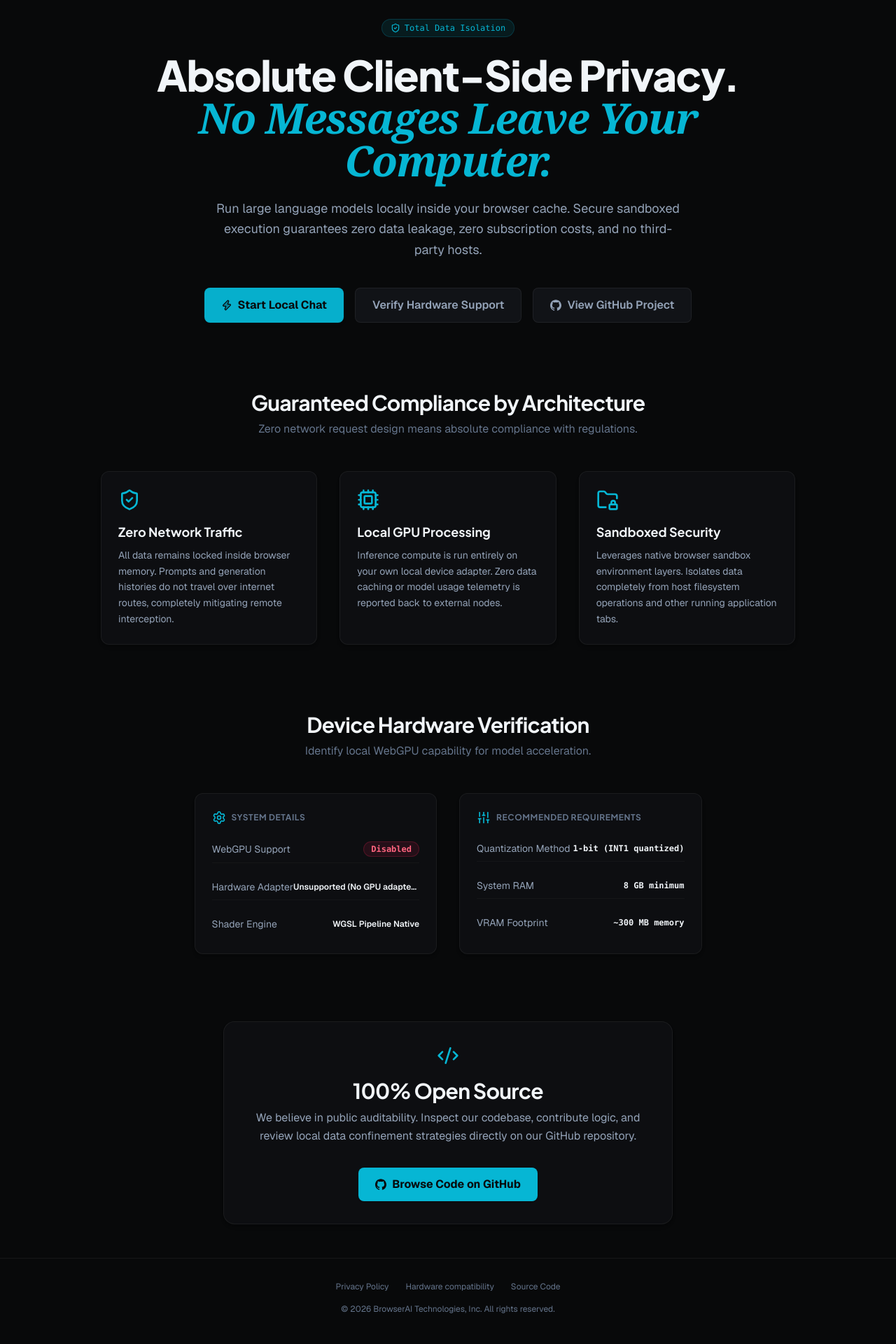
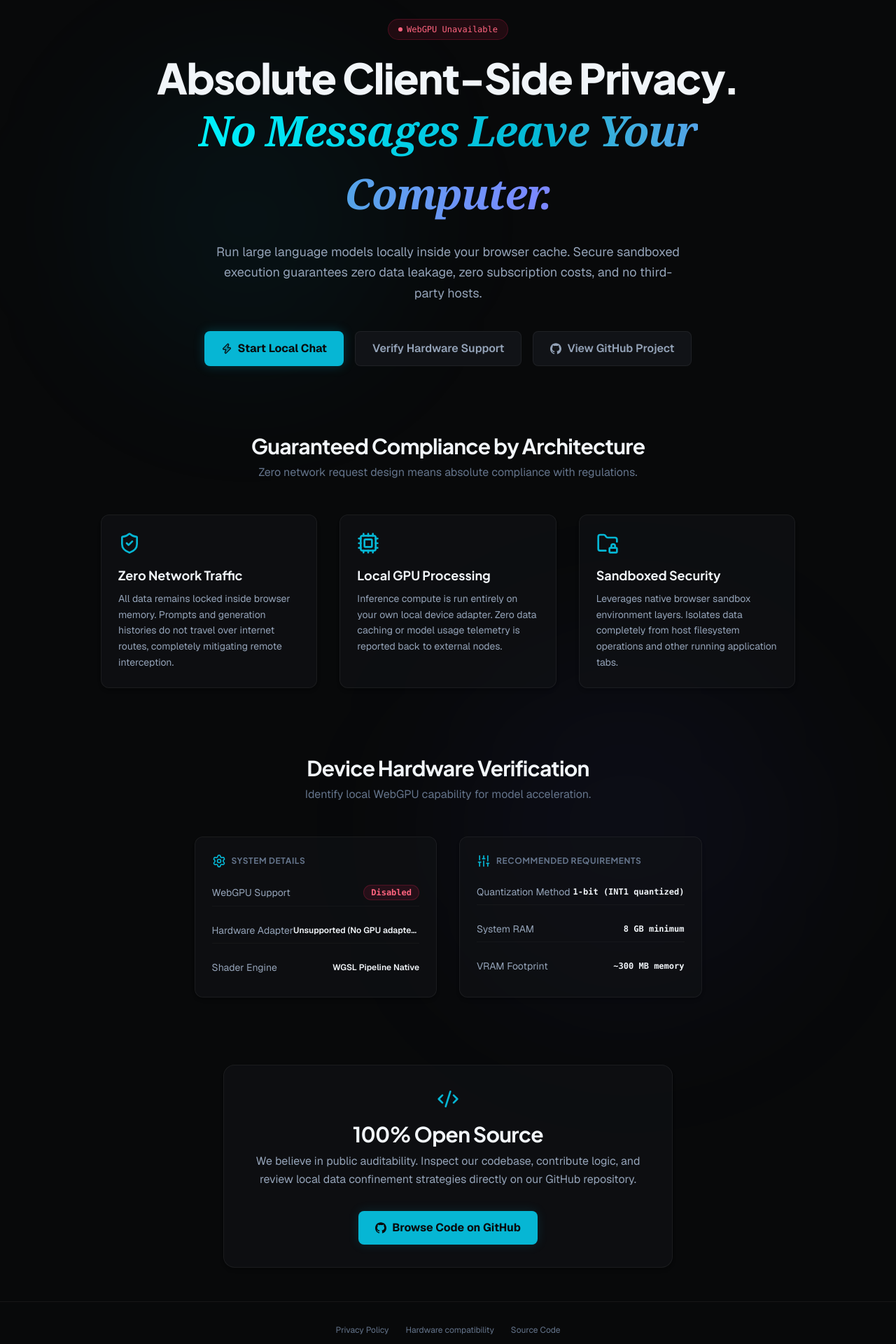
Before and after one commit to phaneesh29/browser_ai, a React (Vite) app: page / in a window 1280 px wide. Shown: the part 120-2040 px from the top of the page at 70% size. Built offline with nearby package versions, Linux system fonts and the light colour scheme; what @streamdown/math would draw is missing.

Commit message:
design: rename app to Bonsai Local, integrate WebGPU status badge on Hero, and add background glows

```diff
--- a/index.html
+++ b/index.html
@@ -3,7 +3,7 @@
   <head>
     <meta charset="UTF-8" />
     <meta name="viewport" content="width=device-width, initial-scale=1.0" />
-    <title>Browser AI</title>
+    <title>Bonsai Local</title>
     <link rel="preconnect" href="https://fonts.googleapis.com">
     <link rel="preconnect" href="https://fonts.gstatic.com" crossorigin>
     <link href="https://fonts.googleapis.com/css2?family=Inter:wght@400;500;600;700&family=Plus+Jakarta+Sans:wght@500;600;700;800&family=JetBrains+Mono:wght@400;500&display=swap" rel="stylesheet">
--- a/src/pages/Home.tsx
+++ b/src/pages/Home.tsx
@@ -58,25 +58,19 @@ export default function Home() {
   }, [setPageTitle, setWebGpuStatus])
 
   return (
-    <div className="flex flex-col min-h-screen bg-[#08090a] text-[#f1f5f9] selection:bg-[#06b6d4]/20 selection:text-[#06b6d4]">
+    <div className="relative flex flex-col min-h-screen bg-[#08090a] text-[#f1f5f9] selection:bg-[#06b6d4]/20 selection:text-[#06b6d4] overflow-hidden">
+
+      {/* Premium ambient glows */}
+      <div className="absolute top-[10%] left-[10%] w-[35vw] h-[35vw] bg-cyan-500/5 rounded-full blur-[100px] pointer-events-none z-0" />
+      <div className="absolute top-[50%] right-[10%] w-[40vw] h-[40vw] bg-indigo-500/5 rounded-full blur-[120px] pointer-events-none z-0" />
 
       {/* 1. Header / Top Navigation */}
       <header className="sticky top-0 z-50 backdrop-blur-md bg-[#08090a]/80 border-b border-[rgba(255,255,255,0.06)]">
         <nav className="max-w-6xl mx-auto px-6 py-4 flex items-center justify-between">
           <div className="flex items-center gap-3">
             <span className="text-xl font-bold tracking-tight text-[#f1f5f9] flex items-center gap-2">
-              <Zap className="w-5 h-5 text-[#06b6d4] fill-[#06b6d4]/20" /> BrowserAI
+              <Zap className="w-5 h-5 text-[#06b6d4] fill-[#06b6d4]/20" /> Bonsai Local
             </span>
-            {webGpuSupported !== null && (
-              <span className={`text-[10px] font-bold px-2.5 py-1 rounded-full flex items-center gap-1.5 uppercase tracking-wider border ${
-                webGpuSupported
-                  ? 'bg-emerald-500/10 text-emerald-400 border-emerald-500/25'
-                  : 'bg-rose-500/10 text-rose-400 border-rose-500/25'
-              }`}>
-                <span className={`w-1.5 h-1.5 rounded-full bg-current ${webGpuSupported ? 'animate-pulse' : ''}`}></span>
-                WebGPU {webGpuSupported ? 'Available' : 'Unavailable'}
-              </span>
-            )}
           </div>
           <div className="flex items-center gap-6">
             <a href="#privacy" className="text-sm font-medium text-[#94a3b8] hover:text-[#f1f5f9] transition-colors">Privacy</a>
@@ -95,18 +89,28 @@ export default function Home() {
       </header>
 
       {/* 2. Main Content Wrapper */}
-      <main className="flex-1 max-w-6xl w-full mx-auto px-6 py-12 flex flex-col box-border space-y-24">
+      <main className="relative z-10 flex-1 max-w-6xl w-full mx-auto px-6 py-12 flex flex-col box-border space-y-24">
 
         {/* Hero Section */}
         <section className="text-center pt-8 max-w-4xl mx-auto px-4">
-          <div className="inline-flex items-center gap-1.5 px-3 py-1 rounded-full border border-[#06b6d4]/20 bg-[#06b6d4]/10 text-[#06b6d4] text-xs font-mono mb-6">
-            <ShieldCheck className="w-3.5 h-3.5 text-[#06b6d4]" />
-            Total Data Isolation
-          </div>
+
+          {/* WebGPU Status Badge instead of Total Data Isolation */}
+          {webGpuSupported !== null && (
+            <div className={`inline-flex items-center gap-1.5 px-3.5 py-1.5 rounded-full border text-xs font-mono font-medium mb-6 transition-all duration-300 ${
+              webGpuSupported
+                ? 'bg-[#06b6d4]/10 text-[#06b6d4] border-[#06b6d4]/20 shadow-[0_0_12px_rgba(6,182,212,0.05)]'
+                : 'bg-rose-500/10 text-rose-400 border-rose-500/20'
+            }`}>
+              <span className={`w-1.5 h-1.5 rounded-full bg-current ${webGpuSupported ? 'animate-pulse' : ''}`}></span>
+              WebGPU {webGpuSupported ? 'Available' : 'Unavailable'}
+            </div>
+          )}
 
           <h1 className="text-4xl sm:text-6xl font-extrabold tracking-tight leading-none text-[#f1f5f9]">
             Absolute Client-Side Privacy. <br />
-            <span className="font-serif italic text-[#06b6d4]">No Messages Leave Your Computer.</span>
+            <span className="bg-gradient-to-r from-[#00f2fe] via-[#06b6d4] to-indigo-400 bg-clip-text text-transparent italic font-serif leading-normal">
+              No Messages Leave Your Computer.
+            </span>
           </h1>
 
           <p className="mt-6 text-[#94a3b8] text-base sm:text-lg max-w-2xl mx-auto leading-relaxed">
@@ -116,13 +120,13 @@ export default function Home() {
           <div className="mt-10 flex flex-col sm:flex-row gap-4 justify-center">
             <Link
               to="/chat"
-              className="px-6 py-3 bg-[#06b6d4] hover:bg-[#0891b2] text-[#08090a] font-bold rounded-lg transition-all shadow-md hover:shadow-lg flex items-center justify-center gap-2 cursor-pointer animate-pulse"
+              className="px-6 py-3 bg-[#06b6d4] hover:bg-[#0891b2] text-[#08090a] font-bold rounded-lg transition-all shadow-[0_0_15px_rgba(6,182,212,0.25)] hover:shadow-[0_0_25px_rgba(6,182,212,0.45)] hover:-translate-y-0.5 duration-200 flex items-center justify-center gap-2 cursor-pointer"
             >
-              <Zap className="w-4 h-4 fill-[#08090a]/25" /> Start Local Chat
+              <Zap className="w-4 h-4 fill-[#08090a]/25 animate-pulse" /> Start Local Chat
             </Link>
             <a
               href="#diagnostics"
-              className="px-6 py-3 bg-[#111317] border border-[rgba(255,255,255,0.06)] hover:bg-[#1e293b]/50 text-[#94a3b8] hover:text-[#f1f5f9] font-semibold rounded-lg transition-all flex items-center justify-center gap-2"
+              className="px-6 py-3 bg-[#111317] border border-[rgba(255,255,255,0.06)] hover:bg-[#1e293b]/50 text-[#94a3b8] hover:text-[#f1f5f9] hover:-translate-y-0.5 font-semibold rounded-lg transition-all duration-200 flex items-center justify-center gap-2"
             >
               Verify Hardware Support
             </a>
@@ -130,7 +134,7 @@ export default function Home() {
               href={repoUrl}
               target="_blank"
               rel="noreferrer"
-              className="px-6 py-3 bg-[#111317] border border-[rgba(255,255,255,0.06)] hover:bg-[#1e293b]/50 text-[#94a3b8] hover:text-[#f1f5f9] font-semibold rounded-lg transition-all flex items-center justify-center gap-2"
+              className="px-6 py-3 bg-[#111317] border border-[rgba(255,255,255,0.06)] hover:bg-[#1e293b]/50 text-[#94a3b8] hover:text-[#f1f5f9] hover:-translate-y-0.5 font-semibold rounded-lg transition-all duration-200 flex items-center justify-center gap-2"
             >
               <GithubIcon className="w-4 h-4 text-[#94a3b8] group-hover:text-[#f1f5f9]" /> View GitHub Project
             </a>
@@ -145,7 +149,7 @@ export default function Home() {
           </div>
 
           <div className="grid grid-cols-1 md:grid-cols-3 gap-8">
-            <div className="bg-[#111317]/60 border border-[rgba(255,255,255,0.06)] rounded-xl p-6 shadow-md hover:border-[rgba(255,255,255,0.12)] transition-all">
+            <div className="bg-[#111317]/60 border border-[rgba(255,255,255,0.06)] rounded-xl p-6 shadow-md hover:border-[rgba(255,255,255,0.12)] hover:shadow-[0_0_24px_rgba(6,182,212,0.04)] hover:-translate-y-0.5 transition-all duration-300">
               <ShieldCheck className="w-8 h-8 text-[#06b6d4] mb-4" />
               <h3 className="text-lg font-bold text-[#f1f5f9] mb-2">Zero Network Traffic</h3>
               <p className="text-sm text-[#94a3b8] leading-relaxed">
@@ -153,7 +157,7 @@ export default function Home() {
               </p>
             </div>
 
-            <div className="bg-[#111317]/60 border border-[rgba(255,255,255,0.06)] rounded-xl p-6 shadow-md hover:border-[rgba(255,255,255,0.12)] transition-all">
+            <div className="bg-[#111317]/60 border border-[rgba(255,255,255,0.06)] rounded-xl p-6 shadow-md hover:border-[rgba(255,255,255,0.12)] hover:shadow-[0_0_24px_rgba(6,182,212,0.04)] hover:-translate-y-0.5 transition-all duration-300">
               <Cpu className="w-8 h-8 text-[#06b6d4] mb-4" />
               <h3 className="text-lg font-bold text-[#f1f5f9] mb-2">Local GPU Processing</h3>
               <p className="text-sm text-[#94a3b8] leading-relaxed">
@@ -161,7 +165,7 @@ export default function Home() {
               </p>
             </div>
 
-            <div className="bg-[#111317]/60 border border-[rgba(255,255,255,0.06)] rounded-xl p-6 shadow-md hover:border-[rgba(255,255,255,0.12)] transition-all">
+            <div className="bg-[#111317]/60 border border-[rgba(255,255,255,0.06)] rounded-xl p-6 shadow-md hover:border-[rgba(255,255,255,0.12)] hover:shadow-[0_0_24px_rgba(6,182,212,0.04)] hover:-translate-y-0.5 transition-all duration-300">
               <FolderLock className="w-8 h-8 text-[#06b6d4] mb-4" />
               <h3 className="text-lg font-bold text-[#f1f5f9] mb-2">Sandboxed Security</h3>
               <p className="text-sm text-[#94a3b8] leading-relaxed">
@@ -180,7 +184,7 @@ export default function Home() {
 
           <div className="grid grid-cols-1 md:grid-cols-2 gap-8 max-w-4xl mx-auto">
             {/* Diagnostic Status Card */}
-            <div className="bg-[#111317]/60 border border-[rgba(255,255,255,0.06)] rounded-xl p-6 shadow-md">
+            <div className="bg-[#111317]/60 border border-[rgba(255,255,255,0.06)] rounded-xl p-6 shadow-md hover:border-[rgba(255,255,255,0.1)] hover:shadow-[0_0_24px_rgba(6,182,212,0.04)] transition-all duration-300">
               <div className="flex items-center gap-2 mb-4">
                 <Settings className="w-5 h-5 text-[#06b6d4]" />
                 <h3 className="text-xs font-mono font-bold text-[#64748b] uppercase tracking-wider">System Details</h3>
@@ -189,7 +193,7 @@ export default function Home() {
                 <div className="flex justify-between items-center py-2 border-b border-[rgba(255,255,255,0.03)]">
                   <span className="text-[#94a3b8] text-sm">WebGPU Support</span>
                   <span className={`text-xs font-mono font-semibold px-2.5 py-0.5 rounded-full ${
-                    webGpuSupported ? 'bg-emerald-500/10 text-emerald-400 border border-emerald-500/20' : 'bg-rose-500/10 text-rose-400 border border-rose-500/20'
+                    webGpuSupported ? 'bg-[#06b6d4]/10 text-[#06b6d4] border border-[#06b6d4]/20' : 'bg-rose-500/10 text-rose-400 border border-rose-500/20'
                   }`}>
                     {webGpuSupported ? 'Enabled' : 'Disabled'}
                   </span>
@@ -208,7 +212,7 @@ export default function Home() {
             </div>
 
             {/* Spec Card */}
-            <div className="bg-[#111317]/60 border border-[rgba(255,255,255,0.06)] rounded-xl p-6 shadow-md">
+            <div className="bg-[#111317]/60 border border-[rgba(255,255,255,0.06)] rounded-xl p-6 shadow-md hover:border-[rgba(255,255,255,0.1)] hover:shadow-[0_0_24px_rgba(6,182,212,0.04)] transition-all duration-300">
               <div className="flex items-center gap-2 mb-4">
                 <Sliders className="w-5 h-5 text-[#06b6d4]" />
                 <h3 className="text-xs font-mono font-bold text-[#64748b] uppercase tracking-wider">Recommended Requirements</h3>
@@ -233,7 +237,7 @@ export default function Home() {
 
         {/* Open Source Contribution Section */}
         <section id="opensource" className="max-w-4xl mx-auto px-4 scroll-mt-24 text-center">
-          <div className="bg-[#111317]/60 border border-[rgba(255,255,255,0.06)] rounded-2xl p-8 shadow-md max-w-3xl mx-auto">
+          <div className="bg-[#111317]/60 border border-[rgba(255,255,255,0.06)] rounded-2xl p-8 shadow-md max-w-3xl mx-auto hover:border-[rgba(255,255,255,0.12)] transition-all duration-300">
             <Code2 className="w-8 h-8 text-[#06b6d4] mx-auto mb-4" />
             <h2 className="text-2xl sm:text-3xl font-bold tracking-tight text-[#f1f5f9]">100% Open Source</h2>
             <p className="text-[#94a3b8] mt-2 max-w-xl mx-auto leading-relaxed">
@@ -244,7 +248,7 @@ export default function Home() {
                 href={repoUrl}
                 target="_blank"
                 rel="noreferrer"
-                className="inline-flex items-center gap-2 px-6 py-3 bg-[#06b6d4] hover:bg-[#0891b2] text-[#08090a] font-bold rounded-lg transition-all shadow-sm"
+                className="inline-flex items-center gap-2 px-6 py-3 bg-[#06b6d4] hover:bg-[#0891b2] text-[#08090a] font-bold rounded-lg transition-all shadow-[0_0_15px_rgba(6,182,212,0.15)] hover:shadow-[0_0_25px_rgba(6,182,212,0.3)] duration-200 cursor-pointer"
               >
                 <GithubIcon className="w-4 h-4" /> Browse Code on GitHub
               </a>
@@ -255,13 +259,13 @@ export default function Home() {
       </main>
 
       {/* 3. Footer */}
-      <footer className="border-t border-[rgba(255,255,255,0.06)] py-8 bg-[#08090a] text-center text-xs text-[#64748b] w-full mt-auto">
+      <footer className="border-t border-[rgba(255,255,255,0.06)] py-8 bg-[#08090a] text-center text-xs text-[#64748b] w-full mt-auto relative z-10">
         <div className="flex justify-center gap-6 mb-4">
           <a href="#privacy" className="hover:text-[#f1f5f9] transition-colors">Privacy Policy</a>
           <a href="#diagnostics" className="hover:text-[#f1f5f9] transition-colors">Hardware compatibility</a>
           <a href="#opensource" className="hover:text-[#f1f5f9] transition-colors">Source Code</a>
         </div>
-        <p>© 2026 BrowserAI Technologies, Inc. All rights reserved.</p>
+        <p>© 2026 Bonsai Local AI. All rights reserved.</p>
       </footer>
     </div>
   )
```
Also changed, not shown: image.png (added).
